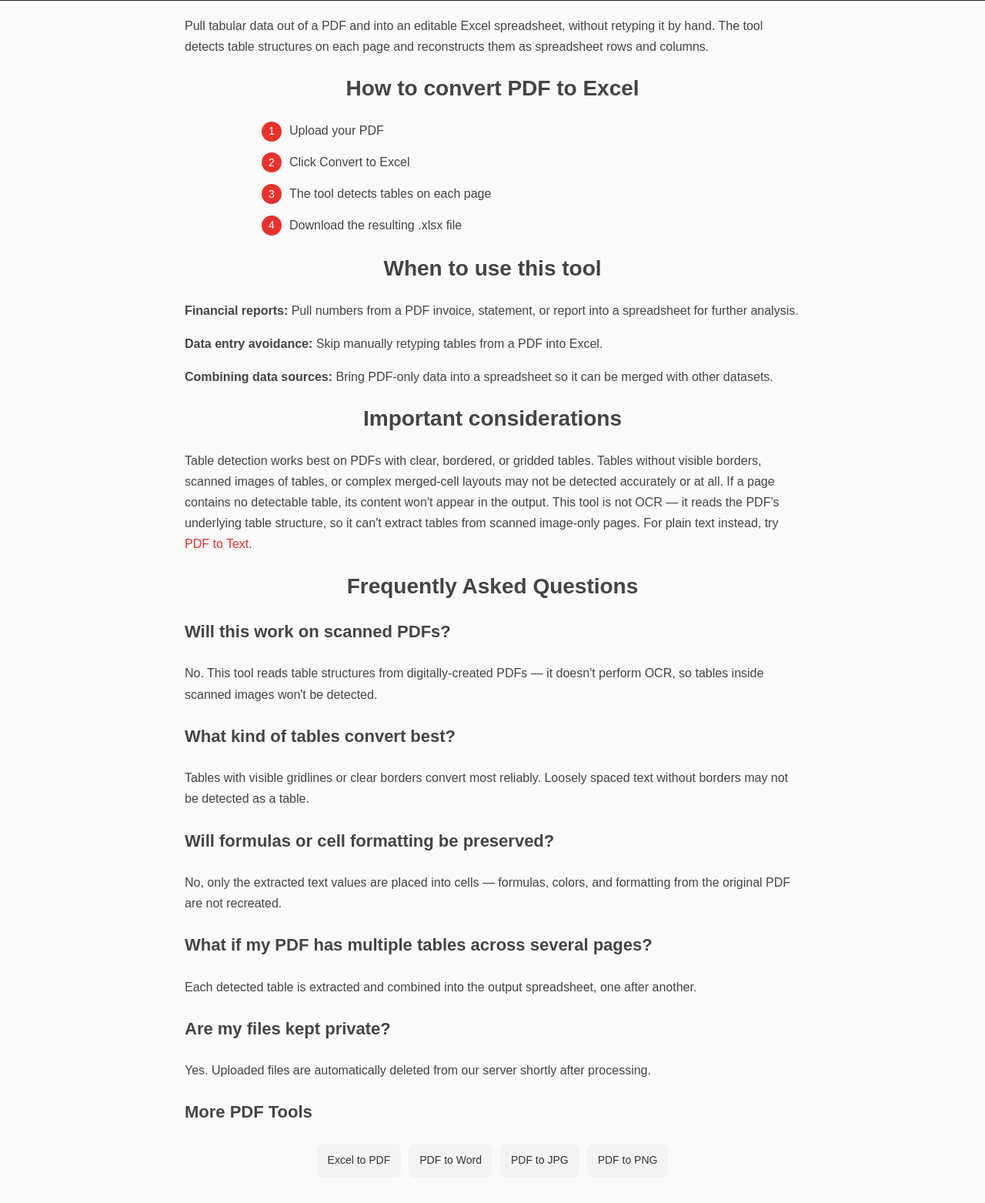
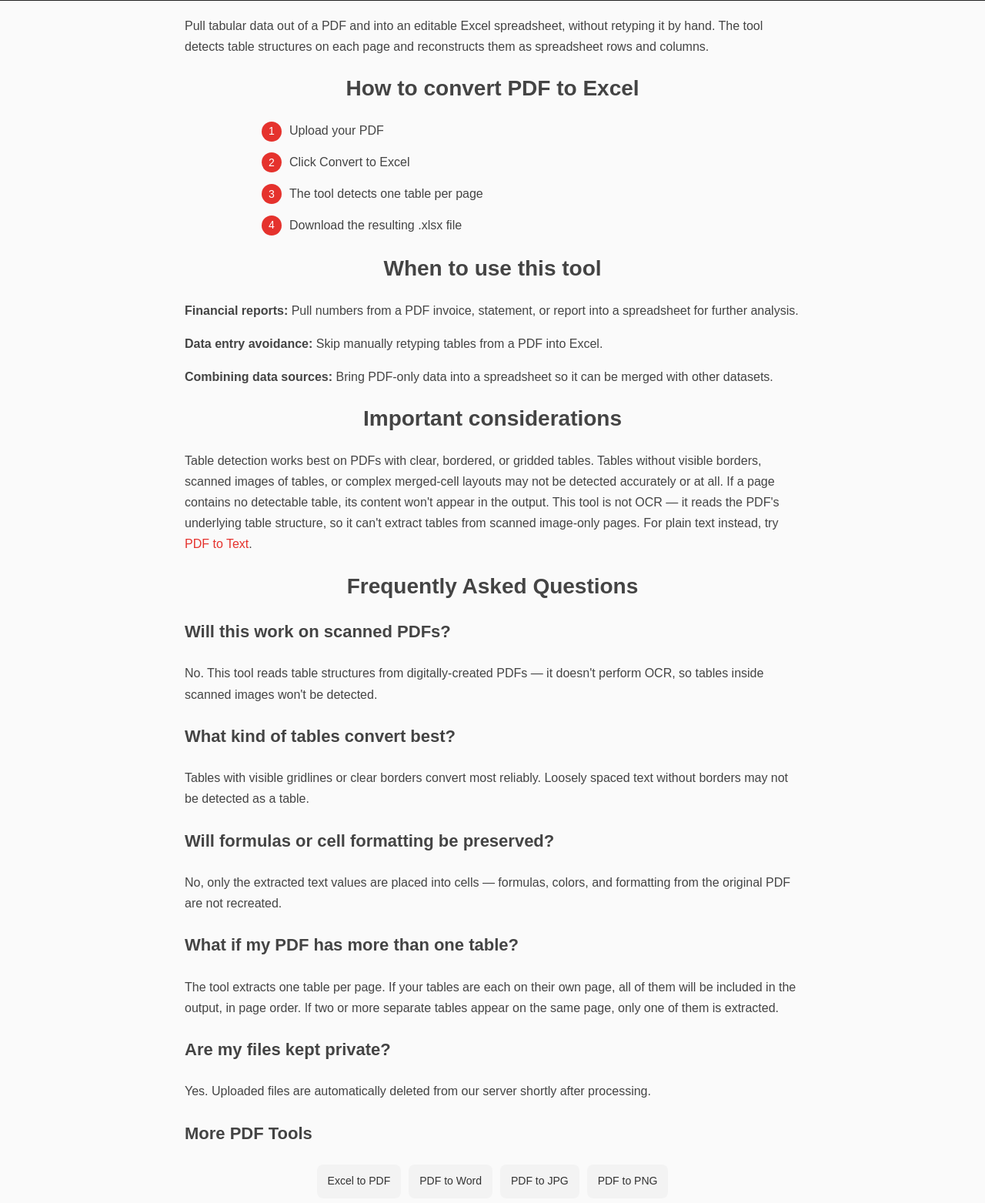
Before and after one commit to dani2188/QuickPDFTool, a Flask app: page /pdf-to-excel in a window 1280 px wide. Shown: the part 799-2362 px from the top of the page at 77% size. Run offline with Flask 3, Linux system fonts and the light colour scheme; some libraries are stand-ins or nearby versions.

Commit message:
Fix contact email and PDF-to-Excel content claims

```diff
--- a/templates/contact.html
+++ b/templates/contact.html
@@ -20,7 +20,7 @@ through the address below and try to respond as quickly as we can.
 </p>
 
 <p style="text-align: center; font-size: 1.2rem;">
-📧 <a href="mailto:contact@quickpdftool.com">contact@quickpdftool.com</a>
+📧 <a href="mailto:contact@hellobrivio.com">contact@hellobrivio.com</a>
 </p>
 
 <h2>What to include</h2>
--- a/templates/pdf_to_excel.html
+++ b/templates/pdf_to_excel.html
@@ -39,7 +39,7 @@
   <ul class="steps">
     <li><span class="step-number">1</span> Upload your PDF</li>
     <li><span class="step-number">2</span> Click Convert to Excel</li>
-    <li><span class="step-number">3</span> The tool detects tables on each page</li>
+    <li><span class="step-number">3</span> The tool detects one table per page</li>
     <li><span class="step-number">4</span> Download the resulting .xlsx file</li>
   </ul>
 
@@ -72,8 +72,8 @@
   <h3>Will formulas or cell formatting be preserved?</h3>
   <p>No, only the extracted text values are placed into cells — formulas, colors, and formatting from the original PDF are not recreated.</p>
 
-  <h3>What if my PDF has multiple tables across several pages?</h3>
-  <p>Each detected table is extracted and combined into the output spreadsheet, one after another.</p>
+  <h3>What if my PDF has more than one table?</h3>
+  <p>The tool extracts one table per page. If your tables are each on their own page, all of them will be included in the output, in page order. If two or more separate tables appear on the same page, only one of them is extracted.</p>
 
   <h3>Are my files kept private?</h3>
   <p>Yes. Uploaded files are automatically deleted from our server shortly after processing.</p>
@@ -98,6 +98,6 @@
   {"q": "Will this work on scanned PDFs?", "a": "No. This tool reads table structures from digitally-created PDFs — it doesn't perform OCR, so tables inside scanned images won't be detected."},
   {"q": "What kind of tables convert best?", "a": "Tables with visible gridlines or clear borders convert most reliably. Loosely spaced text without borders may not be detected as a table."},
   {"q": "Will formulas or cell formatting be preserved?", "a": "No, only the extracted text values are placed into cells — formulas, colors, and formatting from the original PDF are not recreated."},
-  {"q": "What if my PDF has multiple tables across several pages?", "a": "Each detected table is extracted and combined into the output spreadsheet, one after another."},
+  {"q": "What if my PDF has more than one table?", "a": "The tool extracts one table per page. If your tables are each on their own page, all of them will be included in the output, in page order. If two or more separate tables appear on the same page, only one of them is extracted."},
   {"q": "Are my files kept private?", "a": "Yes. Uploaded files are automatically deleted from our server shortly after processing."}
 ]) }}{% endblock %}
--- a/templates/pdf_to_excel_guide.html
+++ b/templates/pdf_to_excel_guide.html
@@ -27,7 +27,7 @@ Go to our <a href="/pdf-to-excel">PDF to Excel converter</a>. You'll see a file
 <h2>Step 2 – Upload Your PDF</h2>
 
 <p>
-Select your PDF and upload it. The tool analyses the document, detects tables on each page, and extracts the data from them. Each table found is converted into rows and columns in the Excel spreadsheet.
+Select your PDF and upload it. The tool analyses the document, detects one table per page, and extracts the data from it. Each page's table is converted into rows and columns in the Excel spreadsheet.
 </p>
 
 <p>
@@ -74,7 +74,7 @@ Scanned PDFs are images and cannot be automatically parsed for table data. You w
 
 <h3>Will all tables from multi-page PDFs be included?</h3>
 <p>
-Yes. The tool scans every page and extracts any tables it finds across the entire document.
+One table is extracted per page, so if your PDF has a single table on each page, all of them will be included, in page order. If any one page contains more than one separate table, only one of them will be extracted from that page.
 </p>
 
 <h3>What should I do if the data looks wrong after conversion?</h3>
@@ -98,6 +98,6 @@ Minor errors in column alignment are common with complex tables. Open the Excel
 {% block jsonld %}{% from "components/jsonld.html" import howto, faqpage %}{{ howto(self.title(), self.description(), request.path, ["Open the PDF to Excel Tool", "Upload Your PDF", "Download the Excel File"]) }}{{ faqpage([
   {"q": "Why doesn't the tool find a table in my PDF?", "a": "The tool detects tables by looking for structured row-and-column layouts. If the data is presented as free-flowing text or in a complex layout without clear table structure, it may not be detected. Try our PDF to Text tool to extract the raw content instead."},
   {"q": "Can I convert a scanned PDF to Excel?", "a": "Scanned PDFs are images and cannot be automatically parsed for table data. You would need OCR (optical character recognition) software to first extract the text, then structure it as a table."},
-  {"q": "Will all tables from multi-page PDFs be included?", "a": "Yes. The tool scans every page and extracts any tables it finds across the entire document."},
+  {"q": "Will all tables from multi-page PDFs be included?", "a": "One table is extracted per page, so if your PDF has a single table on each page, all of them will be included, in page order. If any one page contains more than one separate table, only one of them will be extracted from that page."},
   {"q": "What should I do if the data looks wrong after conversion?", "a": "Minor errors in column alignment are common with complex tables. Open the Excel file, compare it to the original PDF, and manually correct any misaligned cells or missing data."}
 ]) }}{% endblock %}
```
